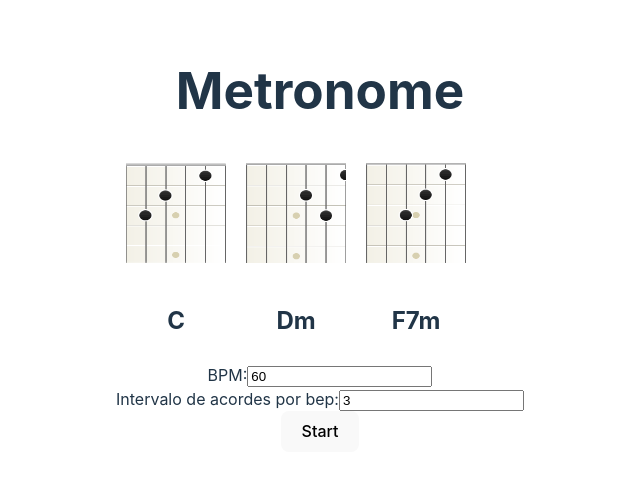
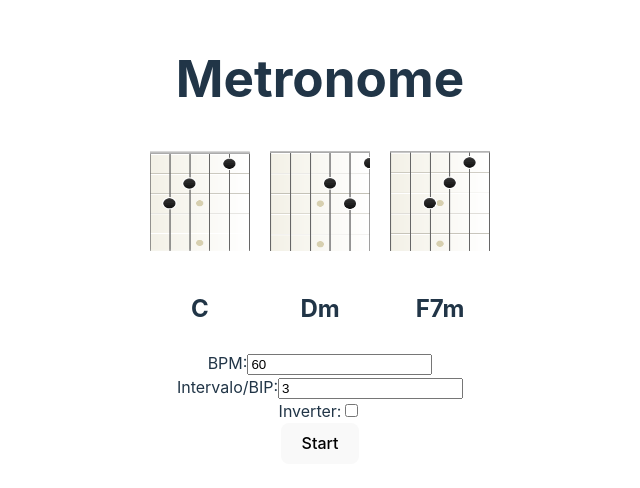
Before and after one commit to mateusdegobi/chord-metronome, a Preact app: page / in a window 1280 px wide. Shown: the part 160-648 px from the top of the page, without its empty margins (320-960 px from the left). Built offline with nearby package versions, Linux system fonts and the light colour scheme.

Commit message:
feat: reverse action

```diff
--- a/src/app.tsx
+++ b/src/app.tsx
@@ -25,7 +25,8 @@ export function App() {
   const [isPlaying, setIsPlaying] = useState(false);
   const [activeIndex, setActiveIndex] = useState(-1);
   const [audioContext, setAudioContext] = useState<AudioContext>();
-  const [bepIntervalo, setBepIntervalo] = useState<number>(3);
+  const [bipIntervalo, setBipIntervalo] = useState<number>(3);
+  const [reverse, setReverse] = useState(false);
 
   const playSound = useCallback(() => {
     if (audioContext) {
@@ -70,11 +71,14 @@ export function App() {
       intervalId = setInterval(() => {
         playSound();
         setActiveIndex((curr) => {
-          if (curr === chords.length * bepIntervalo) {
+          if (reverse && curr === 0) {
+            return chords.length * bipIntervalo;
+          }
+          if (!reverse && curr === chords.length * bipIntervalo) {
             return 0;
           }
 
-          return curr + 1;
+          return !reverse ? curr + 1 : curr - 1;
         });
       }, interval);
     }
@@ -82,7 +86,7 @@ export function App() {
     return () => {
       clearInterval(intervalId);
     };
-  }, [bpm, isPlaying, audioContext, playSound, bepIntervalo]);
+  }, [bpm, isPlaying, audioContext, playSound, bipIntervalo, reverse]);
 
   return (
     <>
@@ -90,8 +94,7 @@ export function App() {
         <h1>Metronome</h1>
         <div style={{ display: "flex", flexDirection: "row" }}>
           {chords.map((chord, index) => {
-            const isActiveChord = index * bepIntervalo === activeIndex;
-
+            const isActiveChord = index * bipIntervalo === activeIndex;
             return (
               <div key={index}>
                 <img
@@ -117,11 +120,23 @@ export function App() {
           <input type="number" value={bpm} onChange={handleBpmChange} />
         </div>
         <div>
-          <label>Intervalo de acordes por bep:</label>
+          <label>Intervalo/BIP:</label>
           <input
             type="number"
-            value={bepIntervalo}
-            onChange={({ target }) => setBepIntervalo(target.value)}
+            value={bipIntervalo}
+            onChange={({ target }) => setBipIntervalo(target.value)}
+          />
+        </div>
+        <div>
+          <label htmlFor="reverseCheckbox" style={{ cursor: "pointer" }}>
+            Inverter:
+          </label>
+          <input
+            id="reverseCheckbox"
+            type="checkbox"
+            value={bipIntervalo}
+            onChange={({ target }) => setReverse(target.value)}
+            style={{ cursor: "pointer" }}
           />
         </div>
         <button onClick={handleStartStop}>
```
